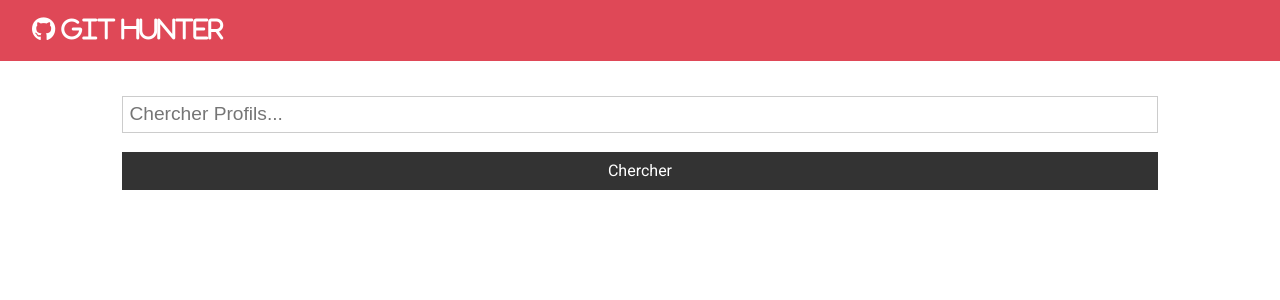
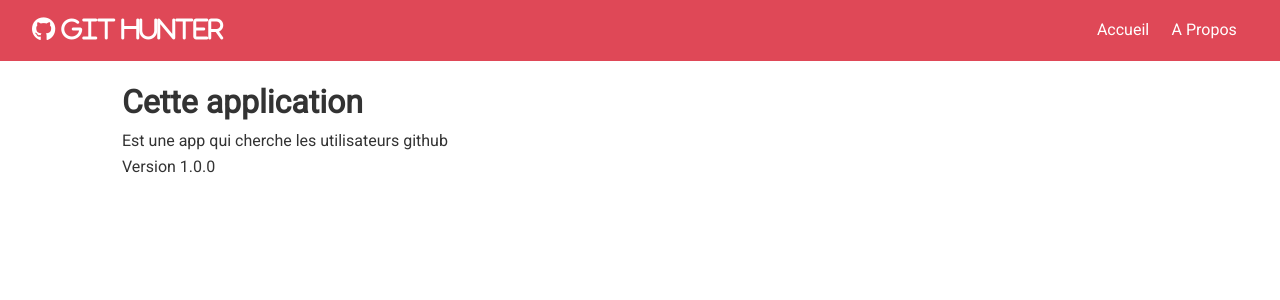
Before and after one commit to Jeffulljs/Git-Hunter, a React (Create React App) app: page /about in a window 1280 px wide. Shown: the top 300 px of the page. Built offline with nearby package versions, Linux system fonts and the light colour scheme.

Commit message:
configuration react-router

```diff
--- a/package.json
+++ b/package.json
@@ -6,6 +6,7 @@
     "axios": "^0.19.0",
     "react": "^16.9.0",
     "react-dom": "^16.9.0",
+    "react-router-dom": "^5.1.2",
     "react-scripts": "3.1.1"
   },
   "scripts": {
--- a/src/App.js
+++ b/src/App.js
@@ -1,8 +1,10 @@
-import React, { Component } from 'react';
+import React, { Fragment, Component } from 'react';
+import { BrowserRouter as Router, Switch, Route } from 'react-router-dom';
 import Navbar from './components/layout/Navbar';
 import Users from './components/users/Users';
 import Search from './components/users/Search';
 import Alert from './components/layout/Alert';
+import About from './components/pages/About';
 import axios from 'axios';
 import './App.css';
 
@@ -47,11 +49,19 @@ class App extends Component {
   };
   render() {
     const { users, loading } = this.state;
+
     return (
+      <Router>
         <div className="App">
           <Navbar />
           <div className="container">
             <Alert alert={this.state.alert} />
+            <Switch>
+              <Route
+                exact
+                path="/"
+                render={props => (
+                  <Fragment>
                     <Search
                       searchUsers={this.searchUsers}
                       clearUsers={this.clearUsers}
@@ -59,8 +69,14 @@ class App extends Component {
                       setAlert={this.setAlert}
                     />
                     <Users loading={loading} users={users} />
+                  </Fragment>
+                )}
+              />
+              <Route exact path="/about" component={About} />
+            </Switch>
           </div>
         </div>
+      </Router>
     );
   }
 }
--- a/src/components/layout/Navbar.js
+++ b/src/components/layout/Navbar.js
@@ -1,12 +1,21 @@
 import React from 'react';
 import PropTypes from 'prop-types';
+import { Link } from 'react-router-dom';
 
 const Navbar = ({ icon, title }) => {
   return (
     <nav className="navbar bg-primary">
       <h1>
-        <i className={icon}> {title}</i>
+        <i className={icon}> {title} </i>
       </h1>
+      <ul>
+        <li>
+          <Link to="/"> Accueil </Link>
+        </li>
+        <li>
+          <Link to="/About"> A Propos </Link>
+        </li>
+      </ul>
     </nav>
   );
 };
--- /dev/null
+++ b/src/components/pages/About.js
@@ -0,0 +1,13 @@
+import React, { Fragment } from 'react';
+
+const About = () => {
+  return (
+    <Fragment>
+      <h1>Cette application </h1>
+      <p>Est une app qui cherche les utilisateurs github</p>
+      <p>Version 1.0.0</p>
+    </Fragment>
+  );
+};
+
+export default About;
```
Also changed, not shown: 1 other file (tests, documents, lock files or other folders). Lines whose indentation alone changed are shown as unchanged.
